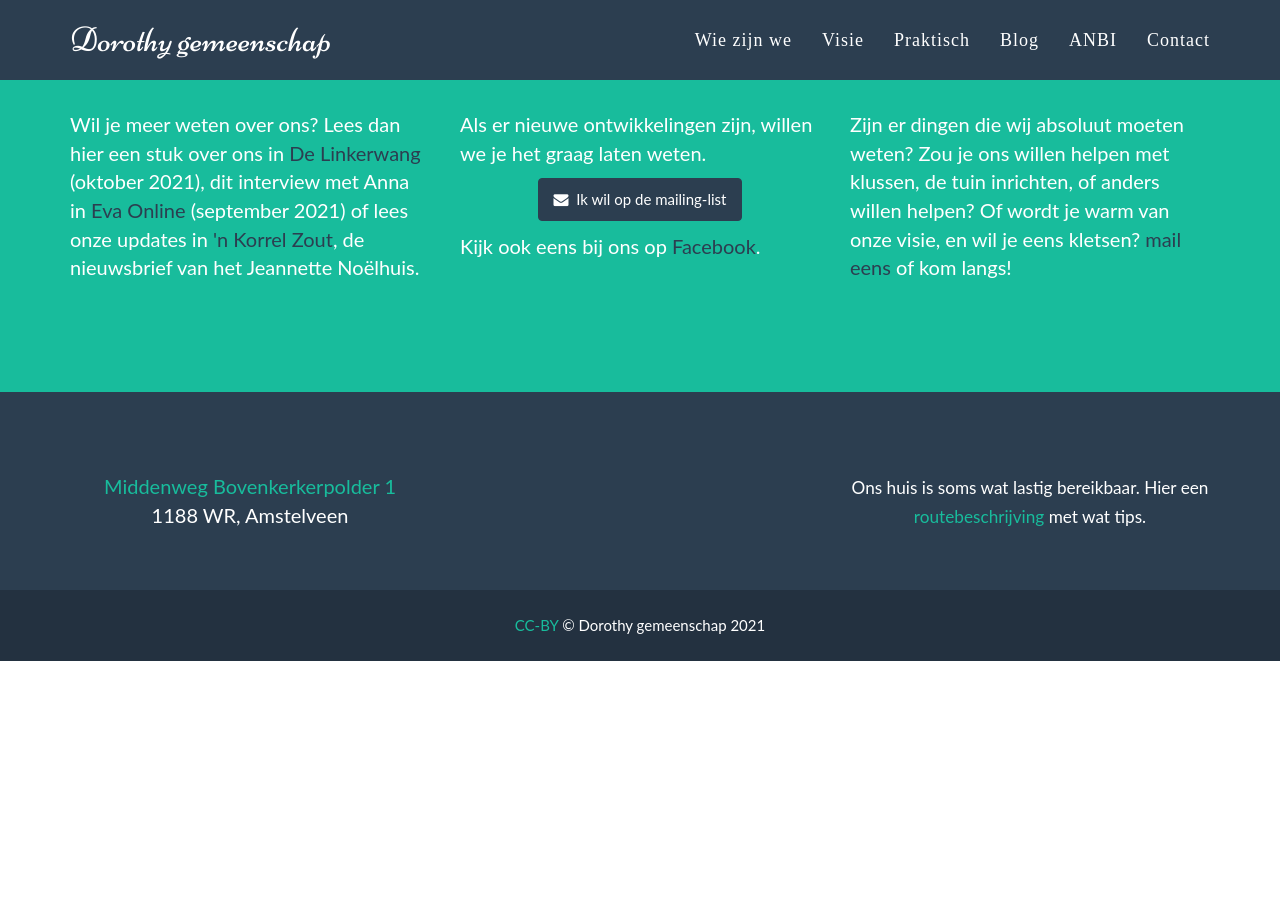
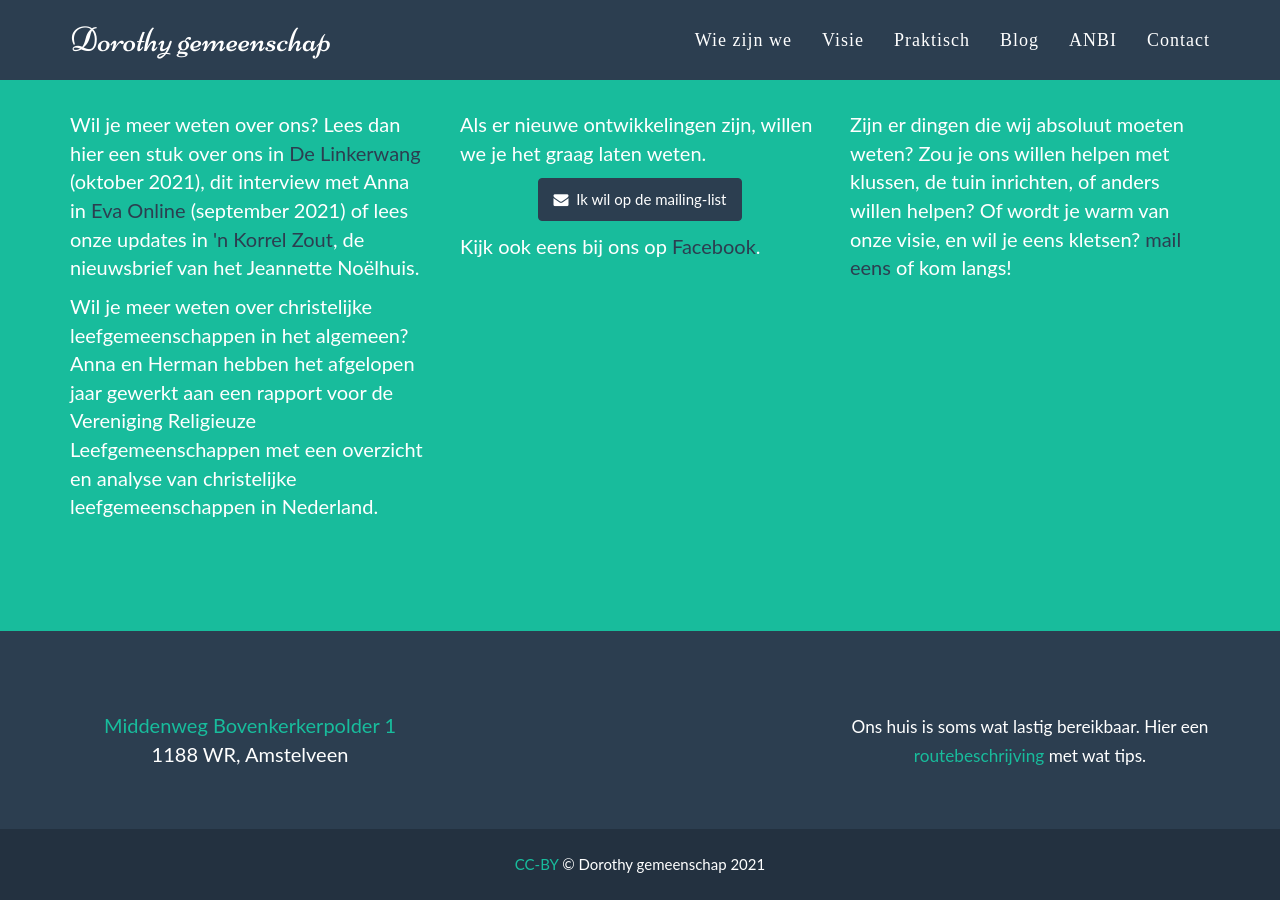
Before and after one commit to dorothygemeenschap/dorothygemeenschap.github.io, a Jekyll site: the page built from vrede-scheppen.html, in a window 1280 px wide and 900 px high, scrolled down 599 px. Built offline with Jekyll 4.4.1, drawn with Linux system fonts in a browser that asks for light colours; some web fonts are replaced; before the commit the page ends 1260 px from its top, so only the background shows below that.

Commit message:
Update join.html

```diff
--- a/_includes/join.html
+++ b/_includes/join.html
@@ -22,6 +22,9 @@
               <div class="col-md-4">
                 <p>
                   Wil je meer weten over ons? Lees dan hier een stuk over ons in <a href="Dorothy_in_DeLinkerWang_oktober2021.pdf">De Linkerwang</a> (oktober 2021), dit interview met Anna in <a href="https://eva.eo.nl/artikel/2021/09/anna-woont-met-haar-gezin-in-een-leefgemeenschap">Eva Online</a> (september 2021) of lees onze updates in <a href="https://korrelzout.noelhuis.nl/">'n Korrel Zout</a>, de nieuwsbrief van het Jeannette Noëlhuis.
+                </p>
+                <p>
+                  Wil je meer weten over christelijke leefgemeenschappen in het algemeen? Anna en Herman hebben het afgelopen jaar gewerkt aan een rapport voor de Vereniging Religieuze Leefgemeenschappen met een overzicht en analyse van christelijke leefgemeenschappen in Nederland.
                 </p>
               </div>
 
```
